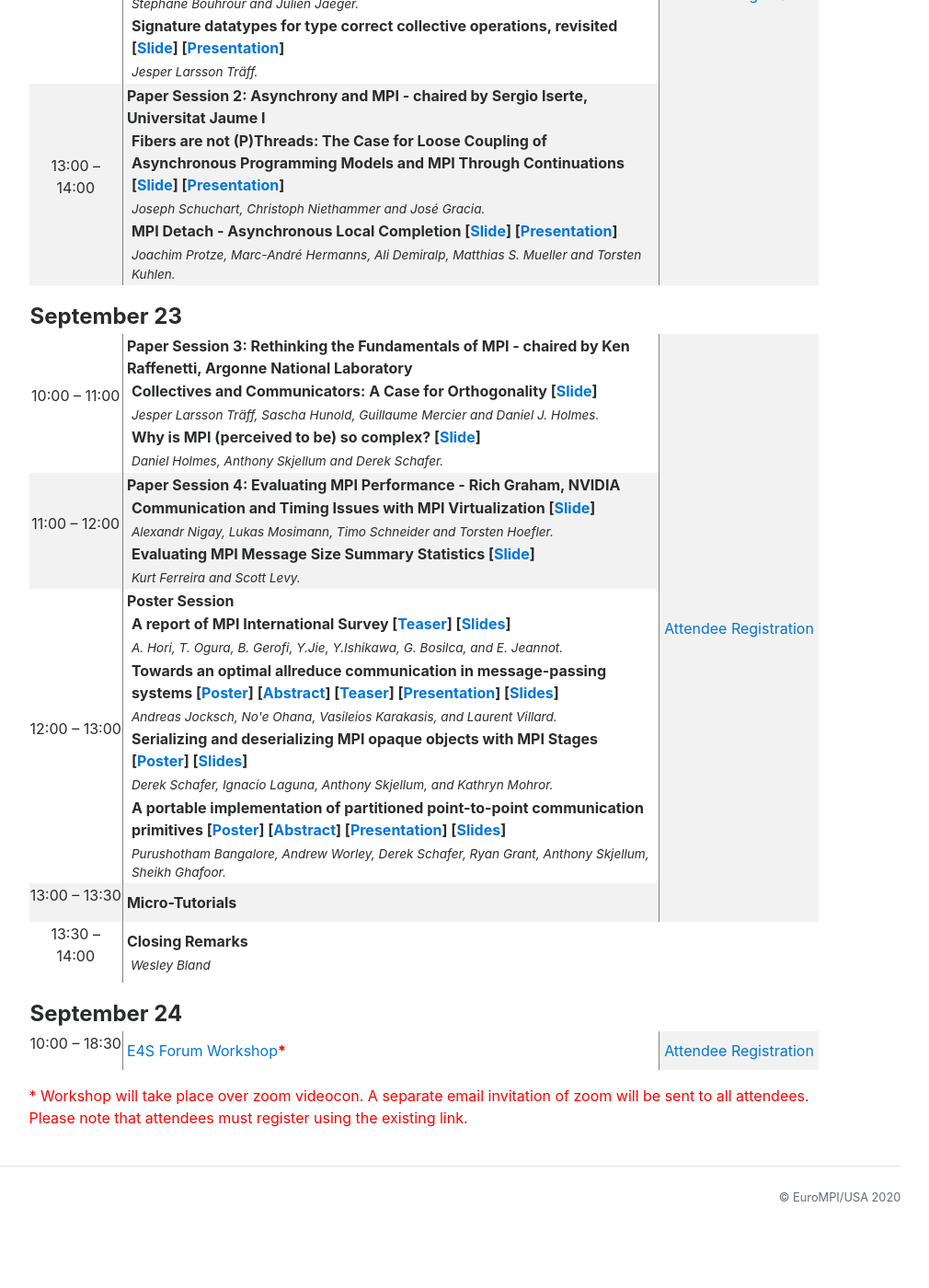
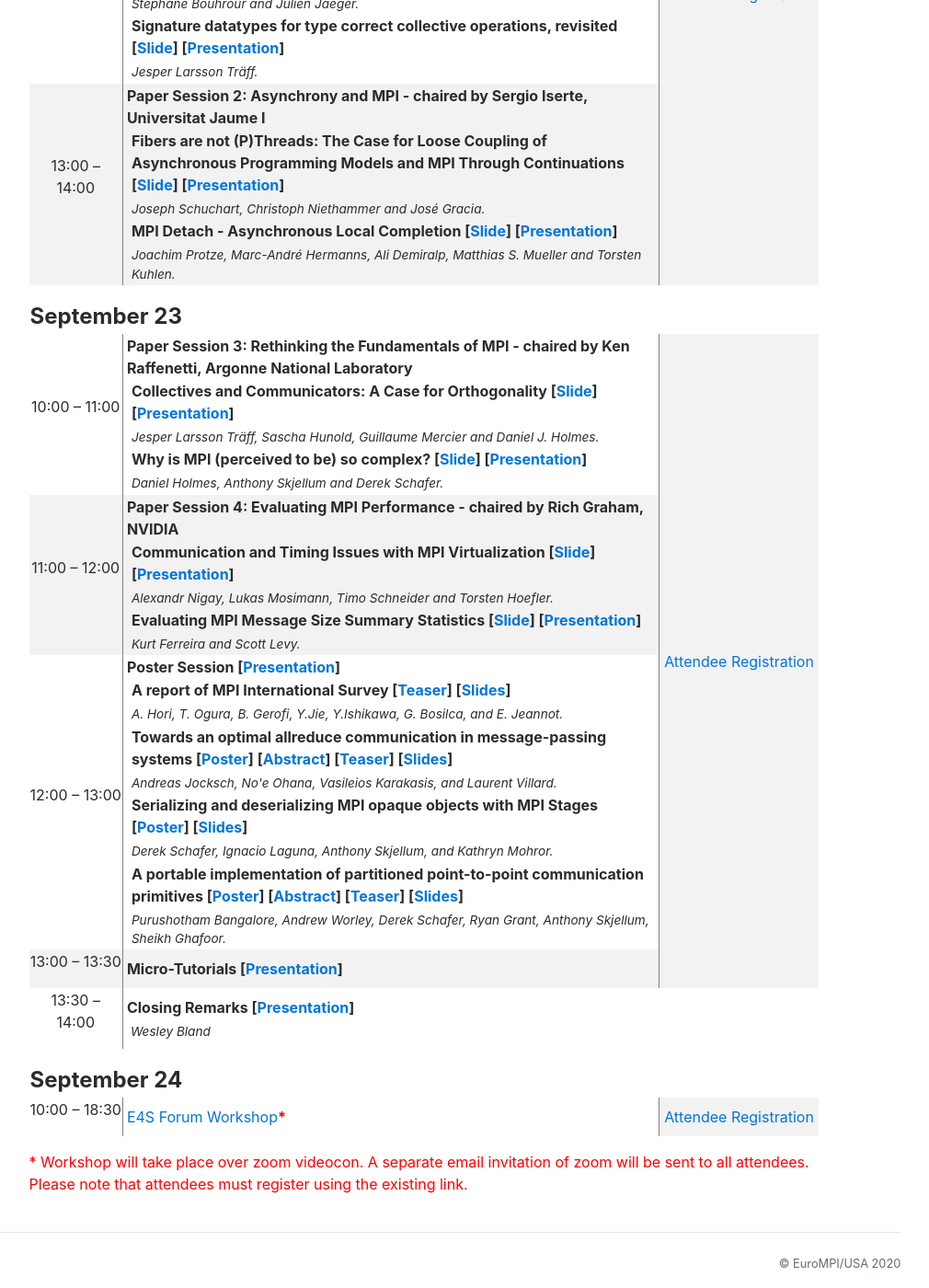
Before and after one commit to eurompi/eurompi.github.io, a Jekyll site: the page built from program.html, in a window 1280 px wide and 1400 px high, scrolled down 834 px. Shown: the whole window at 92% size, without its empty margins (179-1189 px from the left). Built offline with Jekyll 4.4.1, drawn with Linux system fonts in a browser that asks for light colours; nearby versions of some CDN libraries; before the commit the page ends 2162 px from its top, so only the background shows below that.

Commit message:
Upload presentation in program

```diff
--- a/program.html
+++ b/program.html
@@ -33,7 +33,7 @@
               <p>10:30 – 11:30</p>
             </td>
             <td style="padding-left:4px;padding-right:4px;width:720px">
-              <div style="font-weight:bold">Keynote [<a href="https://youtu.be/VzOVuqYHfSI" target="_blank">Presentation</a>]</div>
+              <div style="font-weight:bold">Keynote [<a href="https://youtu.be/VzOVuqYHfSI" target="_blank">Presentation</a>] [<a href="./assets/papers/2020-09-eurompi2020-mpi4.pdf" target="_blank">Slide</a>]</div>
               <div style="padding-top:4px;padding-left:4px;font-size:0.85em;font-style:italic">Martin Schulz</div>
               <div style="font-weight:bold;padding-left:4px"><a href="keynote.html">The Final Steps to MPI 4.0 - and What's Next</a></div>
             </td>
@@ -103,13 +103,13 @@
               <table style="border:0px; width:100%"><tbody>
                 <tr>
                   <td>
-                    <div style="font-weight:bold;padding-left:4px">Collectives and Communicators: A Case for Orthogonality [<a href="./assets/papers/Traff-OrthogonalCollectives.pdf" target="_blank">Slide</a>]</div>
+                    <div style="font-weight:bold;padding-left:4px">Collectives and Communicators: A Case for Orthogonality [<a href="./assets/papers/Traff-OrthogonalCollectives.pdf" target="_blank">Slide</a>] [<a href="https://youtu.be/CHKSzKUqweg" target="_blank">Presentation</a>]</div>
                     <div style="padding-top:4px;padding-left:4px;font-size:0.85em;font-style:italic">Jesper Larsson Träff, Sascha Hunold, Guillaume Mercier and Daniel J. Holmes.</div>
                   </td>
                 </tr>
                 <tr>
                   <td>
-                    <div style="font-weight:bold;padding-left:4px">Why is MPI (perceived to be) so complex? [<a href="./assets/papers/Skjellum-EuroMPI2020-WhyIsMPIPerceived.pptx" target="_blank">Slide</a>]</div>
+                    <div style="font-weight:bold;padding-left:4px">Why is MPI (perceived to be) so complex? [<a href="./assets/papers/Skjellum-EuroMPI2020-WhyIsMPIPerceived.pptx" target="_blank">Slide</a>] [<a href="https://youtu.be/4ti06_7MHRg" target="_blank">Presentation</a>]</div>
                     <div style="padding-top:4px;padding-left:4px;font-size:0.85em;font-style:italic">Daniel Holmes, Anthony Skjellum and Derek Schafer.</div>
                   </td>
                 </tr></tbody></table>
@@ -121,17 +121,17 @@
               <p>11:00 – 12:00</p>
             </td>
             <td style="padding-left:4px;padding-right:4px;width:720px">
-              <div style="font-weight:bold">Paper Session 4: Evaluating MPI Performance - Rich Graham, NVIDIA</div>
+              <div style="font-weight:bold">Paper Session 4: Evaluating MPI Performance - chaired by Rich Graham, NVIDIA</div>
               <table style="border:0px; width:100%"><tbody>
                 <tr>
                   <td>
-                    <div style="font-weight:bold;padding-left:4px">Communication and Timing Issues with MPI Virtualization [<a href="./assets/papers/Schneider-reading_group.pdf" target="_blank">Slide</a>]</div>
+                    <div style="font-weight:bold;padding-left:4px">Communication and Timing Issues with MPI Virtualization [<a href="./assets/papers/Schneider-reading_group.pdf" target="_blank">Slide</a>] [<a href="https://youtu.be/3F62Gjm2er0" target="_blank">Presentation</a>]</div>
                     <div style="padding-top:4px;padding-left:4px;font-size:0.85em;font-style:italic">Alexandr Nigay, Lukas Mosimann, Timo Schneider and Torsten Hoefler.</div>
                   </td>
                 </tr>
                 <tr>
                   <td>
-                    <div style="font-weight:bold;padding-left:4px">Evaluating MPI Message Size Summary Statistics [<a href="./assets/papers/Ferreira-presentation-euroMPI2020.pptx" target="_blank">Slide</a>]</div>
+                    <div style="font-weight:bold;padding-left:4px">Evaluating MPI Message Size Summary Statistics [<a href="./assets/papers/Ferreira-presentation-euroMPI2020.pptx" target="_blank">Slide</a>] [<a href="https://youtu.be/wW-t5ZSnZOU" target="_blank">Presentation</a>]</div>
                     <div style="padding-top:4px;padding-left:4px;font-size:0.85em;font-style:italic">Kurt Ferreira and Scott Levy.</div>
                   </td>
                 </tr></tbody></table>
@@ -142,7 +142,7 @@
               <p>12:00 – 13:00</p>
             </td>
             <td style="padding-left:4px;padding-right:4px;width:720px">
-              <div style="font-weight:bold">Poster Session</div>
+              <div style="font-weight:bold">Poster Session [<a href="https://youtu.be/aU3Q3QEkv78" target="_blank">Presentation</a>]</div>
               <table style="border:0px; width:100%"><tbody>
                 <tr>
                   <td>
@@ -152,7 +152,7 @@
                 </tr>
                 <tr>
                   <td>
-                    <div style="font-weight:bold;padding-left:4px">Towards an optimal allreduce communication in message-passing systems [<a href="http://icl.utk.edu/~bosilca/eurompi20/poster_23_poster.pdf" target="_blank">Poster</a>] [<a href="http://icl.utk.edu/~bosilca/eurompi20/poster_23_abstract.pdf" target="_blank">Abstract</a>] [<a href="https://www.youtube.com/watch?v=SjXkBR_-pnE&amp;feature=youtu.be" target="_blank">Teaser</a>] [<a href="http://icl.utk.edu/~bosilca/eurompi20/poster_23_presentation.mp4" target="_blank">Presentation</a>] [<a href="http://icl.utk.edu/~bosilca/eurompi20/poster_23_slides.pdf" target="_blank">Slides</a>]</div>
+                    <div style="font-weight:bold;padding-left:4px">Towards an optimal allreduce communication in message-passing systems [<a href="http://icl.utk.edu/~bosilca/eurompi20/poster_23_poster.pdf" target="_blank">Poster</a>] [<a href="http://icl.utk.edu/~bosilca/eurompi20/poster_23_abstract.pdf" target="_blank">Abstract</a>] [<a href="https://www.youtube.com/watch?v=SjXkBR_-pnE&amp;feature=youtu.be" target="_blank">Teaser</a>] [<a href="http://icl.utk.edu/~bosilca/eurompi20/poster_23_slides.pdf" target="_blank">Slides</a>]</div>
                     <div style="padding-top:4px;padding-left:4px;font-size:0.85em;font-style:italic">Andreas Jocksch, No'e Ohana, Vasileios Karakasis, and Laurent Villard.</div>
                   </td>
                 </tr>
@@ -164,7 +164,7 @@
                 </tr>
                 <tr>
                   <td>
-                    <div style="font-weight:bold;padding-left:4px">A portable implementation of partitioned point-to-point communication primitives [<a href="./assets/posters/EuroMPI_2020_MPI-PartComm-Poster.pdf" target="_blank">Poster</a>] [<a href="http://icl.utk.edu/~bosilca/eurompi20/poster_26_abstract.pdf" target="_blank">Abstract</a>] [<a href="https://youtu.be/8Qc7n0AwI_E" target="_blank">Presentation</a>] [<a href="./assets/posters/poster_26_slides.pdf" target="_blank">Slides</a>]</div>
+                    <div style="font-weight:bold;padding-left:4px">A portable implementation of partitioned point-to-point communication primitives [<a href="./assets/posters/EuroMPI_2020_MPI-PartComm-Poster.pdf" target="_blank">Poster</a>] [<a href="http://icl.utk.edu/~bosilca/eurompi20/poster_26_abstract.pdf" target="_blank">Abstract</a>] [<a href="https://youtu.be/8Qc7n0AwI_E" target="_blank">Teaser</a>] [<a href="./assets/posters/poster_26_slides.pdf" target="_blank">Slides</a>]</div>
                     <div style="padding-top:4px;padding-left:4px;font-size:0.85em;font-style:italic">Purushotham Bangalore, Andrew Worley, Derek Schafer, Ryan Grant, Anthony Skjellum, Sheikh Ghafoor.</div>
                   </td>
                 </tr></tbody></table>
@@ -175,7 +175,7 @@
               <p>13:00 – 13:30</p>
             </td>
             <td style="padding-left:4px;padding-right:4px;width:720px">
-              <div style="font-weight:bold">Micro-Tutorials</div>
+              <div style="font-weight:bold">Micro-Tutorials [<a href="https://youtu.be/L9gXPU1Invc" target="_blank">Presentation</a>]</div>
             </td>
           </tr>
           <tr style="height:40px">
@@ -183,7 +183,7 @@
               <p>13:30 – 14:00</p>
             </td>
             <td style="padding-left:4px;padding-right:4px;width:720px">
-              <div style="font-weight:bold">Closing Remarks</div>
+              <div style="font-weight:bold">Closing Remarks [<a href="https://youtu.be/ipU8tXKt9JY" target="_blank">Presentation</a>]</div>
               <div style="padding-top:4px;padding-left:4px;font-size:0.85em;font-style:italic">Wesley Bland</div>
             </td>
           </tr>
```
Also changed, not shown: _data/conference.yml (+5 -6 lines), 1 other file.
